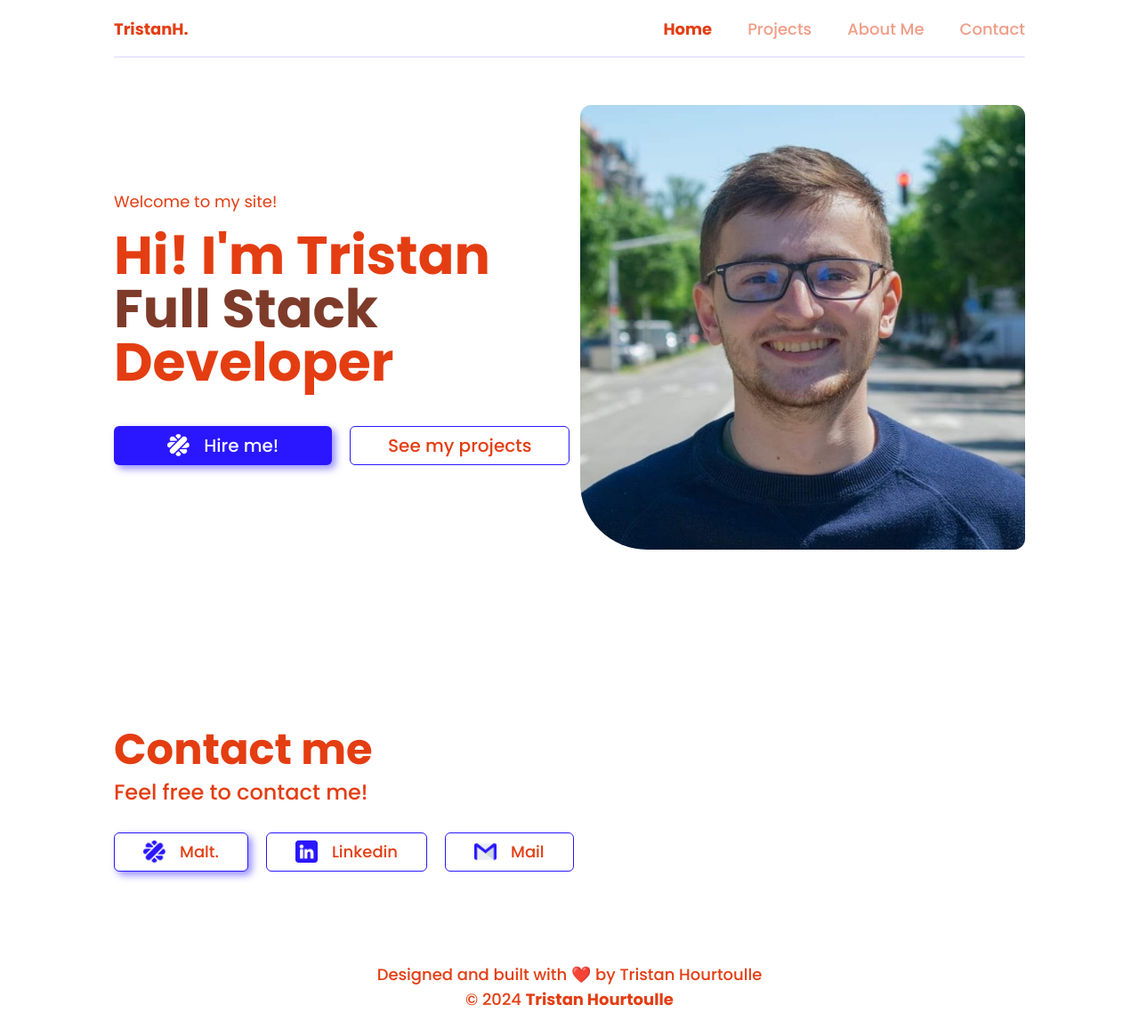
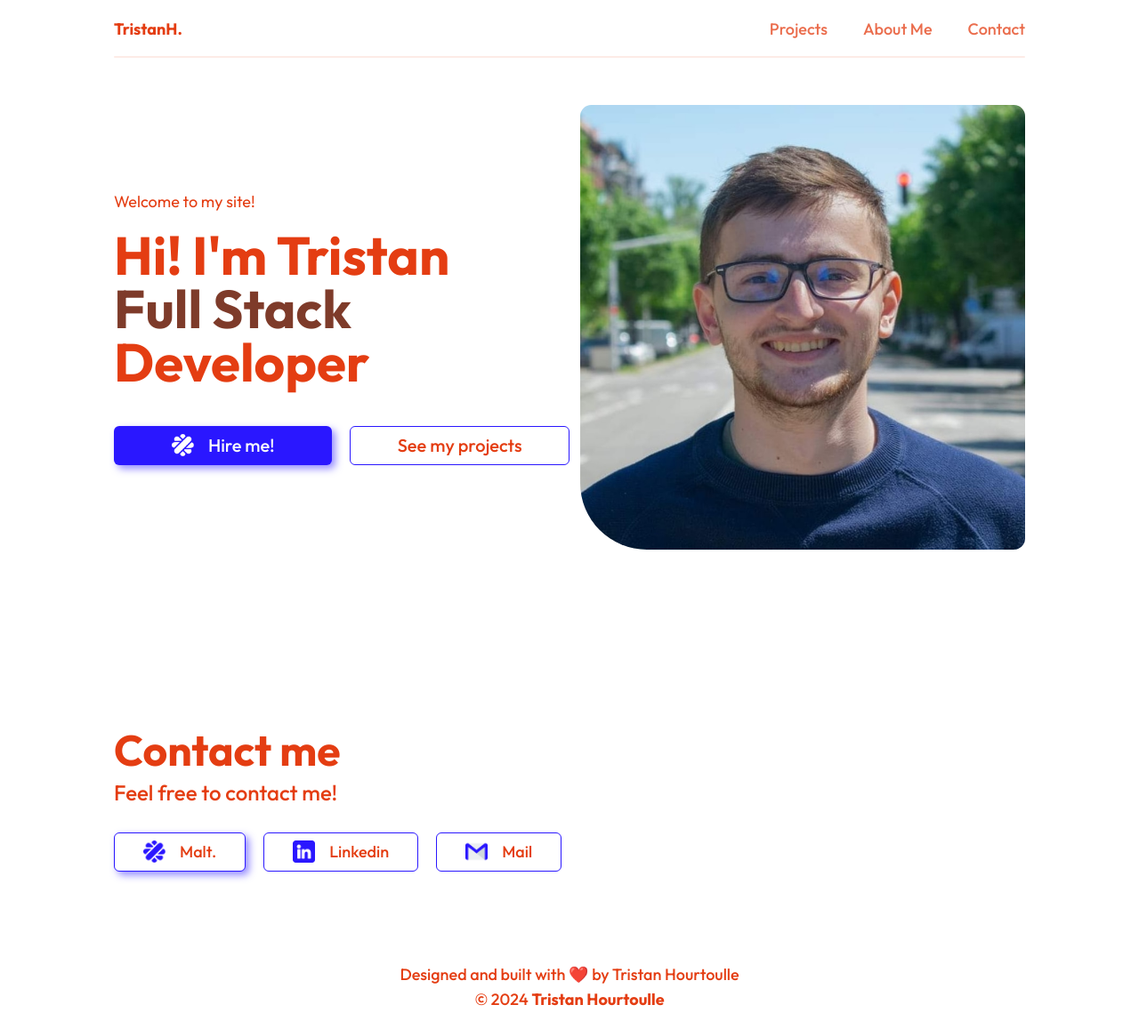
Before and after one commit to TristanHourtoulle/Portfolio-TristanH, a Next.js app: page / in a window 1280 px wide. Shown: the whole page at 89% size. Built offline with nearby package versions, Linux system fonts and the light colour scheme; what tailwind-hamburgers would draw is missing.

Commit message:
feat: replace poppins by Outfit

```diff
--- a/app/page.tsx
+++ b/app/page.tsx
@@ -35,19 +35,19 @@ export default function Home() {
       <div className="w-full h-full">
         <div className="flex flex-col lg:flex-row items-center justify-center lg:justify-between pb-[10%] w-full min-h-screen gap-1 md:gap-4 lg:gap-2">
           <div className="w-full lg:w-1/2 text-center lg:text-start text-primary flex flex-col items-center lg:items-start gap-1 lg:gap-4">
-            <p className="poppins-regular md:text-lg w-full mt-[5%] lg:mt-0">
+            <p className="outfit-regular md:text-lg w-full mt-[5%] lg:mt-0">
               Welcome to my site!
             </p>
             <div className="flex flex-col items-center justify-center lg:items-start text-center lg:text-start w-full">
-              <div className="poppins-bold text-center lg:text-start text-4xl md:text-5xl lg:text-6xl">
+              <div className="outfit-bold text-center lg:text-start text-4xl md:text-5xl lg:text-6xl">
                 <p>Hi! I&apos;m Tristan </p>
                 <h1 className="hidden">Hourtoulle</h1>
               </div>
-              <h2 className="poppins-bold text-2xl md:text-5xl lg:text-6xl">
+              <h2 className="outfit-bold text-2xl md:text-5xl lg:text-6xl">
                 <span className="text-secondary">Full Stack</span> Developer
               </h2>
             </div>
-            <div className="w-full flex flex-col md:flex-row items-center gap-2 md:gap-5 justify-start mt-[5%] poppins-medium text-xl selected:none">
+            <div className="w-full flex flex-col md:flex-row items-center gap-2 md:gap-5 justify-start mt-[5%] outfit-medium text-xl selected:none">
               <Button
                 size={"lg"}
                 className="text-xl bg-[#2a17ff] hover:bg-[#2a17ff]/85 w-full"
@@ -95,7 +95,7 @@ export default function Home() {
           id="contactSection"
         >
           <SectionTitle text="Contact me" />
-          <h3 className="text-primary text-lg md:text-2xl poppins-medium">
+          <h3 className="text-primary text-lg md:text-2xl outfit-medium">
             Feel free to contact me!
           </h3>
           <div className="flex flex-wrap items-center justify-start gap-2 md:gap-5 mt-[2%] w-full">
@@ -103,7 +103,7 @@ export default function Home() {
             <Button
               variant={"outline"}
               size={"lg"}
-              className="text-xl w-full md:w-auto border-[#2a17ff] hover:bg-[#2a17ff]/10 hover:text-[#2a17ff] selected:none poppins-medium text-lg text-primary"
+              className="text-xl w-full md:w-auto border-[#2a17ff] hover:bg-[#2a17ff]/10 hover:text-[#2a17ff] selected:none outfit-medium text-lg text-primary"
               onClick={() =>
                 window.open("https://www.malt.fr/profile/tristanhourtoulle")
               }
@@ -125,7 +125,7 @@ export default function Home() {
             <Button
               variant={"outline"}
               size={"lg"}
-              className="text-xl w-full md:w-auto border-[#2a17ff] hover:bg-[#2a17ff]/10 hover:text-[#2a17ff] selected:none poppins-medium text-lg text-primary"
+              className="text-xl w-full md:w-auto border-[#2a17ff] hover:bg-[#2a17ff]/10 hover:text-[#2a17ff] selected:none outfit-medium text-lg text-primary"
               onClick={() =>
                 window.open("https://www.linkedin.com/in/tristan-hourtoulle")
               }
@@ -144,7 +144,7 @@ export default function Home() {
             <Button
               variant={"outline"}
               size={"lg"}
-              className="text-xl w-full md:w-auto border-[#2a17ff] hover:bg-[#2a17ff]/10 hover:text-[#2a17ff] selected:none poppins-medium text-lg text-primary"
+              className="text-xl w-full md:w-auto border-[#2a17ff] hover:bg-[#2a17ff]/10 hover:text-[#2a17ff] selected:none outfit-medium text-lg text-primary"
               onClick={() => window.open("mailto:contact@tristanhourtoulle.fr")}
             >
               <Image
--- a/components/Footer/Footer.tsx
+++ b/components/Footer/Footer.tsx
@@ -5,10 +5,10 @@ export const Footer = (props: FooterProps) => {
     <div className="w-full">
       <div className="w-full flex items-center justify-center mt-[5%]">
         <div className="flex flex-col items-center justify-center">
-          <p className="poppins-medium text-sm md:text-lg text-primary text-center md:text-start">
-            © 2024 <span className="poppins-bold">Tristan Hourtoulle</span>
+          <p className="outfit-medium text-sm md:text-lg text-primary text-center md:text-start">
+            © 2024 <span className="outfit-bold">Tristan Hourtoulle</span>
           </p>
-          <p className="poppins-medium text-sm md:text-lg text-primary text-center md:text-start order-first">
+          <p className="outfit-medium text-sm md:text-lg text-primary text-center md:text-start order-first">
             Designed and built with ❤️ by Tristan Hourtoulle
           </p>
         </div>
--- a/components/Header/LargeHeader.tsx
+++ b/components/Header/LargeHeader.tsx
@@ -95,7 +95,7 @@ export const LargeHeader = (props: LargeHeaderProps) => {
       <div className="w-full flex flex-col h-full px-[10%] pt-[3%] md:pt-[1.5%]">
         <div className="flex items-center justify-between flex-grow w-full">
           <Link
-            className="poppins-bold text-lg text-primary transition-all"
+            className="outfit-bold text-lg text-primary transition-all"
             href="/"
           >
             TristanH.
@@ -103,19 +103,9 @@ export const LargeHeader = (props: LargeHeaderProps) => {
           <div className="hidden md:flex items-center justify-end gap-10 text-primary text-lg transition-all">
             <Link
               className={
-                navBarLinks["/"].selected
-                  ? "opacity-100 poppins-bold"
-                  : "opacity-50 transition-all hover:opacity-80 poppins-medium"
-              }
-              href="/"
-            >
-              Home
-            </Link>
-            <Link
-              className={
                 navBarLinks["/projects"].selected
-                  ? "opacity-100 poppins-bold"
-                  : "opacity-50 transition-all hover:opacity-80 poppins-medium"
+                  ? "opacity-100 outfit-bold"
+                  : "opacity-75 transition-all hover:opacity-80 outfit-medium"
               }
               href="/projects"
             >
@@ -124,8 +114,8 @@ export const LargeHeader = (props: LargeHeaderProps) => {
             <Link
               className={
                 navBarLinks["/aboutme"].selected
-                  ? "opacity-100 poppins-bold"
-                  : "opacity-50 transition-all hover:opacity-80 poppins-medium"
+                  ? "opacity-100 outfit-bold"
+                  : "opacity-75 transition-all hover:opacity-80 outfit-medium"
               }
               href="/aboutme"
             >
@@ -134,8 +124,8 @@ export const LargeHeader = (props: LargeHeaderProps) => {
             <a
               className={
                 navBarLinks["/contact"].selected
-                  ? "opacity-100 poppins-bold"
-                  : "opacity-50 transition-all hover:opacity-80 poppins-medium"
+                  ? "opacity-100 outfit-bold"
+                  : "opacity-75 transition-all hover:opacity-80 outfit-medium"
               }
               href="#contactSection"
               onClick={handleContactClick}
@@ -144,7 +134,7 @@ export const LargeHeader = (props: LargeHeaderProps) => {
             </a>
           </div>
           <div
-            className="md:hidden text-primary cursor-pointer flex items-center justify-center w-10 h-10 text-[#2a17ff] transition-all"
+            className="md:hidden text-primary cursor-pointer flex items-center justify-center w-10 h-10 text-[#e43d12] transition-all"
             onClick={handleBurgerClick}
           >
             <div
@@ -156,7 +146,7 @@ export const LargeHeader = (props: LargeHeaderProps) => {
               )}
             >
               <div className="tham-box transition-all rounded-lg">
-                <div className="tham-inner bg-[#2a17ff] transition-all rounded-lg" />
+                <div className="tham-inner bg-[#e43d12] transition-all rounded-lg" />
               </div>
             </div>
           </div>
@@ -167,8 +157,8 @@ export const LargeHeader = (props: LargeHeaderProps) => {
               <Link
                 className={
                   navBarLinks["/"].selected
-                    ? "opacity-100 poppins-bold my-2"
-                    : "opacity-50 transition-all hover:opacity-80 poppins-medium my-2"
+                    ? "opacity-100 outfit-bold my-2"
+                    : "opacity-75 transition-all hover:opacity-80 outfit-medium my-2"
                 }
                 href="/"
                 onClick={() => setOpened(false)}
@@ -178,8 +168,8 @@ export const LargeHeader = (props: LargeHeaderProps) => {
               <Link
                 className={
                   navBarLinks["/projects"].selected
-                    ? "opacity-100 poppins-bold my-2"
-                    : "opacity-50 transition-all hover:opacity-80 poppins-medium my-2"
+                    ? "opacity-100 outfit-bold my-2"
+                    : "opacity-75 transition-all hover:opacity-80 outfit-medium my-2"
                 }
                 href="/projects"
                 onClick={() => setOpened(false)}
@@ -189,8 +179,8 @@ export const LargeHeader = (props: LargeHeaderProps) => {
               <Link
                 className={
                   navBarLinks["/aboutme"].selected
-                    ? "opacity-100 poppins-bold my-2"
-                    : "opacity-50 transition-all hover:opacity-80 poppins-medium my-2"
+                    ? "opacity-100 outfit-bold my-2"
+                    : "opacity-75 transition-all hover:opacity-80 outfit-medium my-2"
                 }
                 href="/aboutme"
                 onClick={() => setOpened(false)}
@@ -200,8 +190,8 @@ export const LargeHeader = (props: LargeHeaderProps) => {
               <a
                 className={
                   navBarLinks["/contact"].selected
-                    ? "opacity-100 poppins-bold my-2"
-                    : "opacity-50 transition-all hover:opacity-80 poppins-medium my-2"
+                    ? "opacity-100 outfit-bold my-2"
+                    : "opacity-75 transition-all hover:opacity-80 outfit-medium my-2"
                 }
                 href="#contactSection"
                 onClick={handleContactClick}
@@ -211,7 +201,7 @@ export const LargeHeader = (props: LargeHeaderProps) => {
             </div>
           </div>
         )}
-        <hr className="bg-[#2a17ff] border-0 h-[1.5px] opacity-10 mt-2 md:mt-4 rounded-full w-full" />
+        <hr className="bg-[#e43d12] border-0 h-[1.5px] opacity-10 mt-2 md:mt-4 rounded-full w-full" />
       </div>
     </div>
   );
--- a/components/SectionTitle.tsx
+++ b/components/SectionTitle.tsx
@@ -6,7 +6,7 @@ export type SectionTitleProps = {
 export const SectionTitle = ({ text, color }: SectionTitleProps) => {
   return (
     <div className="w-full">
-      <h1 className={"text-3xl md:text-5xl poppins-bold text-primary " + color}>
+      <h1 className={"text-3xl md:text-5xl outfit-bold text-primary " + color}>
         {text}
       </h1>
     </div>
```
Also changed, not shown: app/aboutme/page.tsx (+7 -7 lines), app/projects/page.tsx (+11 -13 lines).
